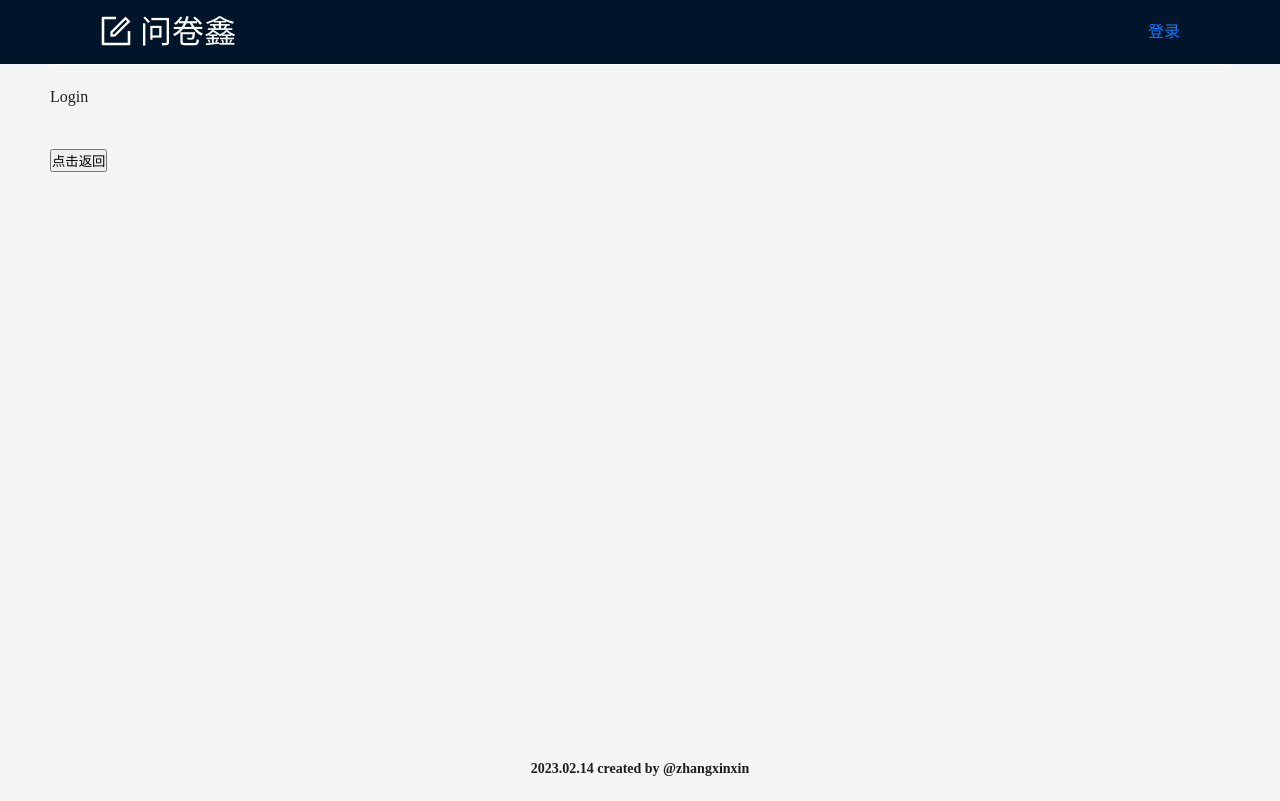
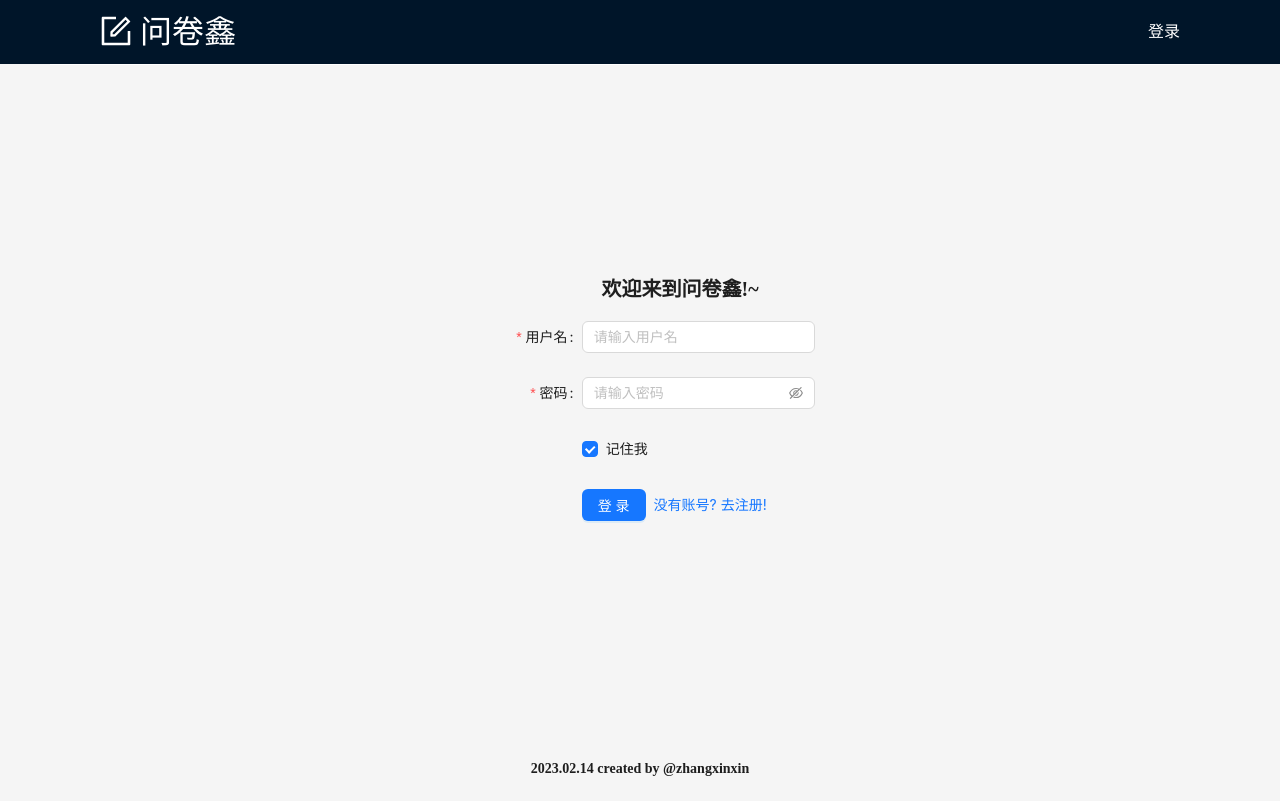
Before and after one commit to zxxj/questionnaire-app, a React (Vite) app: page /login in a window 1280 px wide. Built offline with nearby package versions, Linux system fonts and the light colour scheme.

Commit message:
✨refactor: 重构登录页与注册页

```diff
--- a/src/components/UserInfo/index.tsx
+++ b/src/components/UserInfo/index.tsx
@@ -5,7 +5,9 @@
 const UserInfo: FC = () => {
   return (
     <>
-      <Link to={LOGIN_PATHNAME}>登录</Link>
+      <Link style={{ color: "#fff" }} to={LOGIN_PATHNAME}>
+        登录
+      </Link>
     </>
   );
 };
--- /dev/null
+++ b/src/utils/auth.ts
@@ -0,0 +1,11 @@
+export const setLocal = (key: string, value: string) => {
+  localStorage.setItem(key, value);
+};
+
+export const getLocal = (key: string) => {
+  return localStorage.getItem(key);
+};
+
+export const removeLocal = (key: string) => {
+  localStorage.removeItem(key);
+};
--- a/src/views/Login/index.module.scss
+++ b/src/views/Login/index.module.scss
@@ -0,0 +1,20 @@
+
+.container {
+	display: flex;
+	justify-content: center;
+	align-items: center;
+	height: calc(100vh - 64px - 64px);
+	background-color: #f5f5f5;
+
+	.title {
+	text-align: center;
+	margin-left: 80px;
+		font-size: 20px;
+		font-weight: bold;
+	}
+
+	.loginBox {
+		width: 350px;
+		border-radius: 20px;
+	}
+}
--- a/src/views/Login/index.tsx
+++ b/src/views/Login/index.tsx
@@ -1,20 +1,95 @@
-import { FC } from "react";
-// import styles from "./index.module.scss";
-import { useNavigate, useSearchParams } from "react-router-dom";
+import { FC, useEffect } from "react";
+import styles from "./index.module.scss";
+import { Form, Input, Checkbox, Space, Button } from "antd";
+import { Link } from "react-router-dom";
+import { getLocal, removeLocal, setLocal } from "../../utils/auth";
 
 const Login: FC = () => {
-  const nav = useNavigate();
-  const [searchParams] = useSearchParams(); // 获取url查询参数
-  console.log("username", searchParams.get("username"));
+  const [form] = Form.useForm(); // 第三方hook
 
-  const handleBack = () => {
-    nav(-1);
+  // 页面挂载完毕后,如果本地中有值,就回显到表单上,代表上次已经选择了记住我
+  useEffect(() => {
+    const username = getLocal("username");
+    const password = getLocal("password");
+    form.setFieldsValue({ username, password });
+  });
+
+  // 点击登录
+  const onFinish = (formValues: any) => {
+    console.log(formValues);
+
+    // 如果选择了记住我,则将用户名与密码存到本地,反之则从本地中删除
+    if (formValues.remember) {
+      setLocal("username", formValues.username);
+      setLocal("password", formValues.password);
+    } else {
+      removeLocal("username");
+      removeLocal("password");
+    }
   };
 
   return (
     <>
-      <div>Login</div>
-      <button onClick={handleBack}>点击返回</button>
+      <div className={styles.container}>
+        <div className={styles.loginBox}>
+          <div className={styles.title}>欢迎来到问卷鑫!~</div>
+          <Form
+            form={form}
+            style={{
+              maxWidth: 400,
+            }}
+            labelCol={{ span: 8 }}
+            wrapperCol={{ span: 16 }}
+            initialValues={{ remember: true }}
+            onFinish={onFinish}
+          >
+            <Form.Item
+              name="username"
+              label="用户名"
+              rules={[
+                { required: true, message: "请输入用户名!" },
+                {
+                  type: "string",
+                  min: 5,
+                  max: 8,
+                  message: "用户名长度为5-8个字符",
+                },
+                {
+                  pattern: /^\w+$/,
+                  message: "用户名只能包含是字母数字下划线",
+                },
+              ]}
+            >
+              <Input placeholder="请输入用户名" />
+            </Form.Item>
+
+            <Form.Item
+              name="password"
+              label="密码"
+              rules={[{ required: true, message: "请输入密码!" }]}
+            >
+              <Input.Password placeholder="请输入密码" allowClear />
+            </Form.Item>
+
+            <Form.Item
+              name="remember"
+              valuePropName="checked"
+              wrapperCol={{ offset: 8, span: 16 }}
+            >
+              <Checkbox>记住我</Checkbox>
+            </Form.Item>
+
+            <Form.Item wrapperCol={{ offset: 8, span: 16 }}>
+              <Space>
+                <Button type="primary" htmlType="submit">
+                  登录
+                </Button>
+                <Link to={"/register"}>没有账号? 去注册!</Link>
+              </Space>
+            </Form.Item>
+          </Form>
+        </div>
+      </div>
     </>
   );
 };
--- a/src/views/Register/index.module.scss
+++ b/src/views/Register/index.module.scss
@@ -0,0 +1,20 @@
+
+.container {
+	display: flex;
+	justify-content: center;
+	align-items: center;
+	height: calc(100vh - 64px - 64px);
+	background-color: #f5f5f5;
+
+	.title {
+	text-align: center;
+	margin-left: 80px;
+		font-size: 20px;
+		font-weight: bold;
+	}
+
+	.loginBox {
+		width: 350px;
+		border-radius: 20px;
+	}
+}
--- a/src/views/Register/index.tsx
+++ b/src/views/Register/index.tsx
@@ -1,10 +1,90 @@
 import { FC } from "react";
-// import styles from "./index.module.scss";
+import styles from "./index.module.scss";
+import { Form, Input, Space, Button } from "antd";
+import { Link } from "react-router-dom";
 
 const Register: FC = () => {
+  // 点击注册
+  const onFinish = (formValues: any) => {
+    console.log(formValues);
+  };
+
   return (
     <>
-      <div>Register</div>
+      <div className={styles.container}>
+        <div className={styles.loginBox}>
+          <div className={styles.title}>注册新用户!</div>
+          <Form
+            style={{
+              maxWidth: 400,
+            }}
+            labelCol={{ span: 8 }}
+            wrapperCol={{ span: 16 }}
+            initialValues={{ remember: true }}
+            onFinish={onFinish}
+          >
+            <Form.Item
+              name="username"
+              label="用户名"
+              rules={[
+                { required: true, message: "请输入用户名!" },
+                {
+                  type: "string",
+                  min: 5,
+                  max: 8,
+                  message: "用户名长度为5-8个字符",
+                },
+                {
+                  pattern: /^\w+$/,
+                  message: "用户名只能包含是字母数字下划线",
+                },
+              ]}
+            >
+              <Input placeholder="请输入用户名" />
+            </Form.Item>
+
+            <Form.Item name="nickname" label="昵称">
+              <Input placeholder="请输入昵称" />
+            </Form.Item>
+
+            <Form.Item
+              name="password"
+              label="密码"
+              rules={[{ required: true, message: "请输入密码!" }]}
+            >
+              <Input.Password placeholder="请输入密码" allowClear />
+            </Form.Item>
+
+            <Form.Item
+              name="repassword"
+              label="确认密码"
+              rules={[
+                { required: true, message: "请再次输入密码!" },
+                ({ getFieldValue }) => ({
+                  validator(_, value) {
+                    if (!value || getFieldValue("password") === value) {
+                      return Promise.resolve();
+                    } else {
+                      return Promise.reject(new Error("两次密码输入不一致!!"));
+                    }
+                  },
+                }),
+              ]}
+            >
+              <Input.Password placeholder="请再次输入密码" allowClear />
+            </Form.Item>
+
+            <Form.Item wrapperCol={{ offset: 8, span: 16 }}>
+              <Space>
+                <Button type="primary" htmlType="submit">
+                  注册
+                </Button>
+                <Link to={"/login"}>已有账号? 去登录!</Link>
+              </Space>
+            </Form.Item>
+          </Form>
+        </div>
+      </div>
     </>
   );
 };
```
Also changed, not shown: .eslintrc.cjs.
